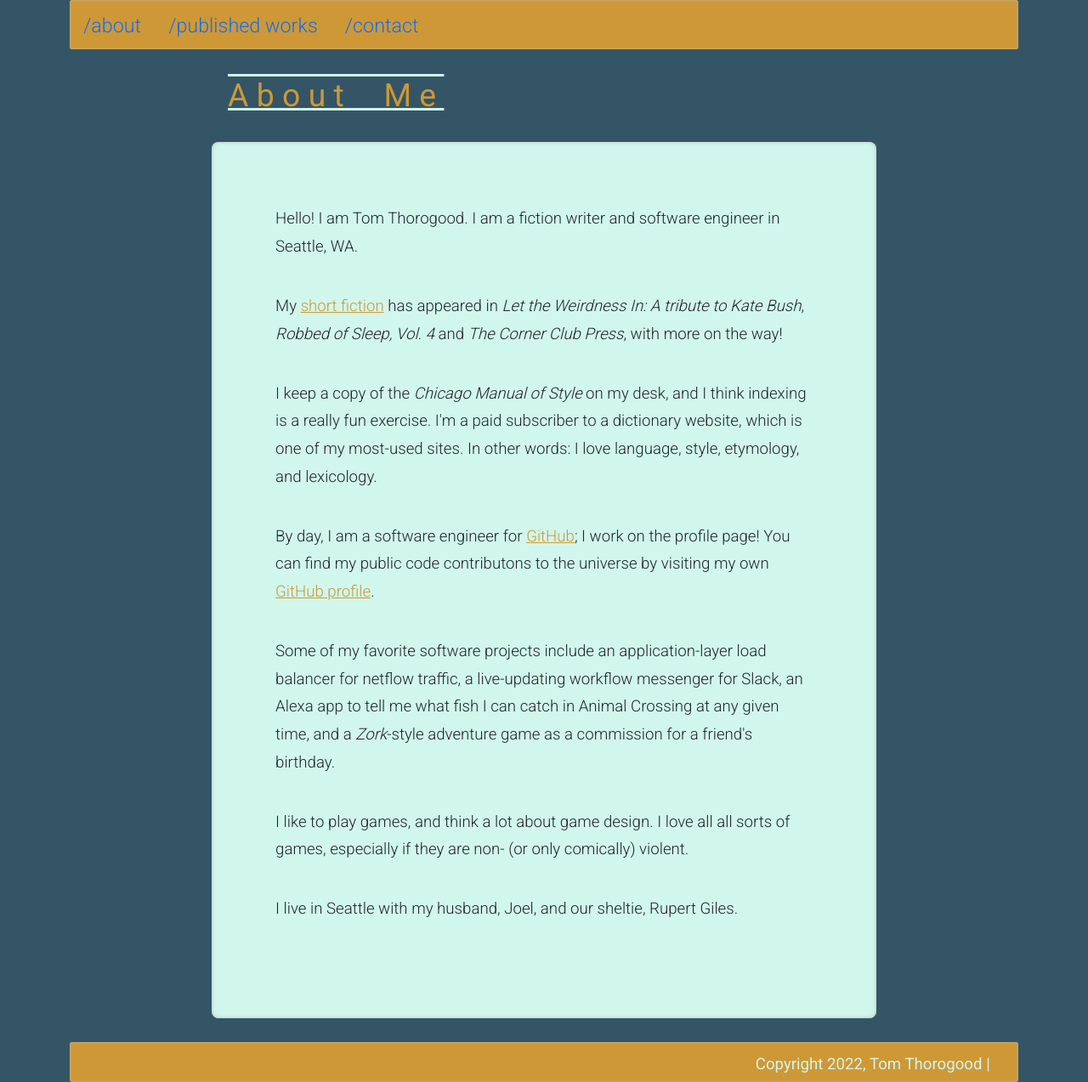
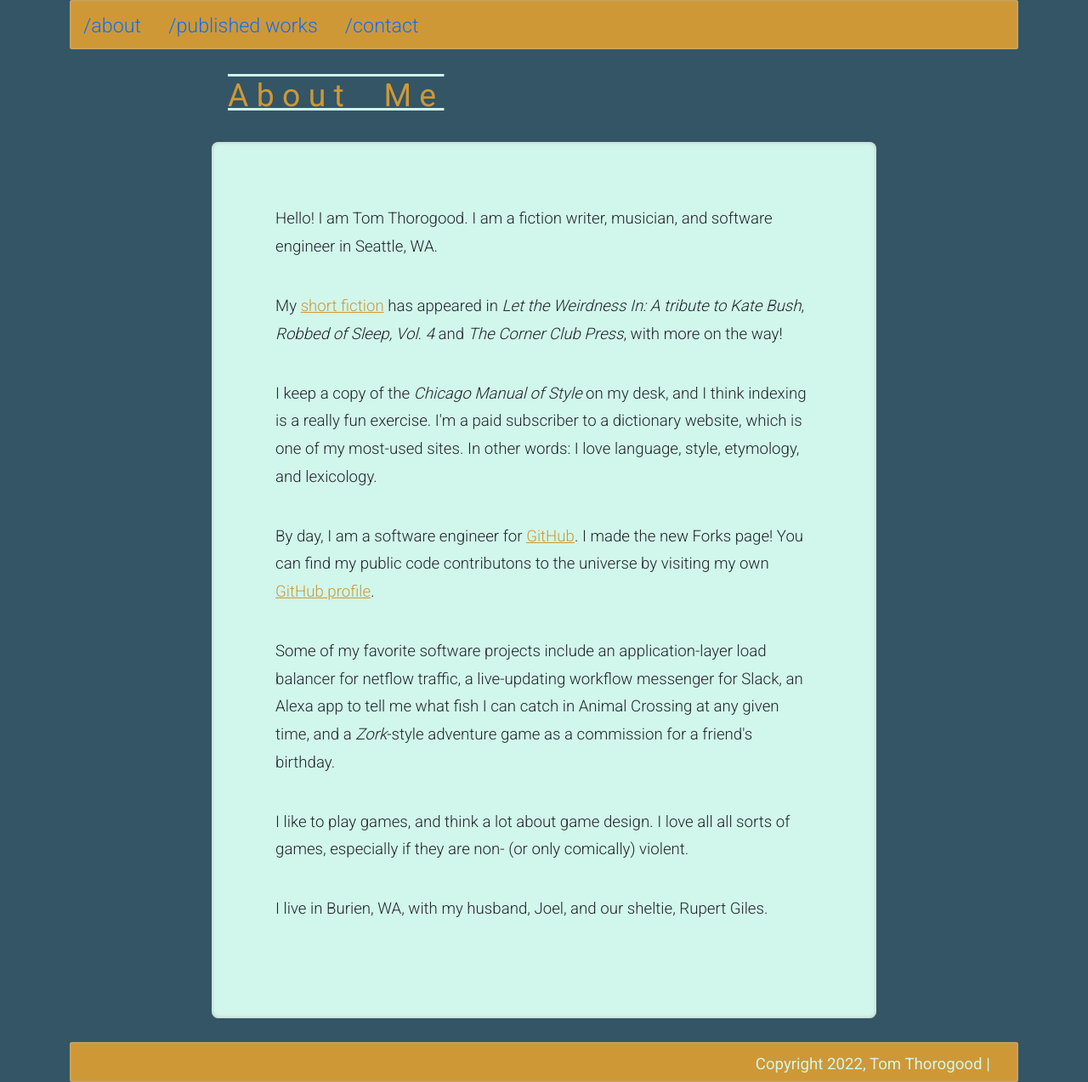
Before and after one commit to tomthorogood/tomthorogood.github.io, an Angular app: page / in a window 1280 px wide. Shown: the whole page at 85% size. Built offline with nearby package versions, Linux system fonts and the light colour scheme.

Commit message:
Update about.component.html

```diff
--- a/src/app/about/about.component.html
+++ b/src/app/about/about.component.html
@@ -4,7 +4,7 @@
   </div>
   <div class="card-body">
     <p>
-      Hello! I am Tom Thorogood. I am a fiction writer and software engineer in Seattle, WA.
+      Hello! I am Tom Thorogood. I am a fiction writer, musician, and software engineer in Seattle, WA.
     </p>
 
     <p>
@@ -23,7 +23,7 @@
     </p>
 
     <p>
-      By day, I am a software engineer for <a href="https://www.github.com" target="_blank">GitHub</a>; I work on the profile page!
+      By day, I am a software engineer for <a href="https://www.github.com" target="_blank">GitHub</a>. I made the new Forks page!
       You can find my public code contributons to the universe by visiting my own
       <a href="https://www.github.com/tomthorogood" target="_blank">GitHub profile</a>.
     </p>
@@ -40,6 +40,6 @@
       I love all all sorts of games, especially if they are non- (or only comically) violent.
     </p>
 
-    <p>I live in Seattle with my husband, Joel, and our sheltie, Rupert Giles.</p>
+    <p>I live in Burien, WA, with my husband, Joel, and our sheltie, Rupert Giles.</p>
   </div>
 </div>
```
